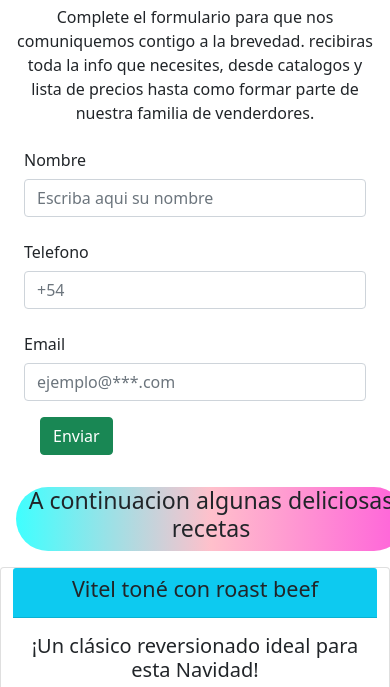
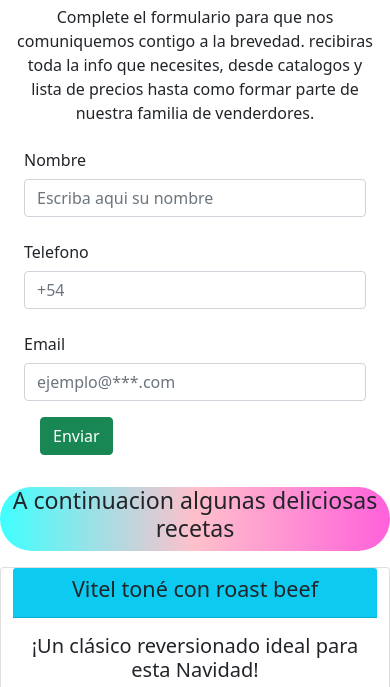
Before and after one commit to JuanErcole/JE, a plain HTML site: page pages/contacto.html in a window 390 px wide. Shown: the part 138-825 px from the top of the page. Drawn offline with nearby package versions, Linux system fonts and the light colour scheme; a web font is replaced by a local one.

Commit message:
arreglo en el responsive, notscroll lateral

```diff
--- a/pages/contacto.html
+++ b/pages/contacto.html
@@ -59,9 +59,9 @@
                 <button type="submit" class="btn btn-success m-3">Enviar</button>
             </form>
             <div class="row">
-                <article class="rounded-pill m-3 recetasContacto">
+                <div class="col-12 rounded-pill mb-3 mt-3 recetasContacto">
                     <h3 class="text-center">A continuacion algunas deliciosas recetas</h3>
-                </article>
+                </div>
                 <div class="card text-center mb-4">
                     <div class="card-header bg-info">
                       <h4>Vitel toné con roast beef</h4>
```
